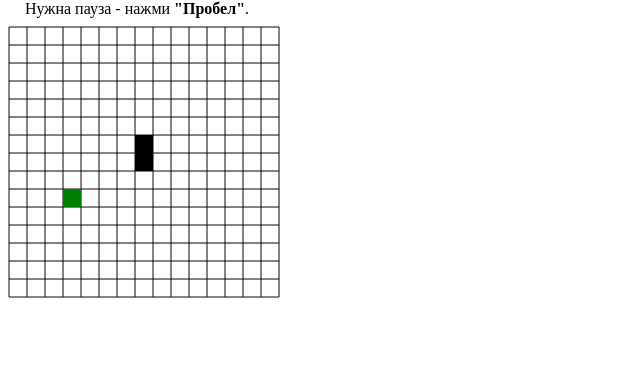
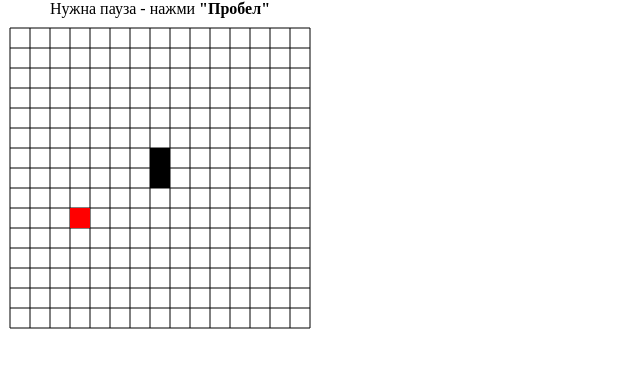
Before and after one commit to AS81/canvas, a website built with webpack: page src/index.html in a window 1280 px wide. Shown: the whole page, without its empty margins (0-640 px from the left). Built offline with nearby package versions, Linux system fonts and the light colour scheme.

Commit message:
spaused work whith snake2

```diff
--- a/src/apple.js
+++ b/src/apple.js
@@ -5,15 +5,38 @@ export default class Apple {
     this.rowscount = rowscount;
     this.cellsize = cellsize;
     this.position = [this.random(), this.random()];
+    this.time = 0;
+    this.color = "green";
   }
 
   random() {
-    return (Math.floor(Math.random() * this.rowscount));
+    return (Math.floor(Math.random() * (this.rowscount-2)+1));
+  }
+
+  step(dt) {
+    this.time += dt;
+
+    if (this.time < 5000) {
+      this.color = "green";
+     } else if (this.time < 15000) {
+      this.color = "red";
+      } else if (this.time > 30000){
+      this.time = 0;
+    }
   }
 
   toDraw() {
     this.ctx.save();
-    this.ctx.fillStyle = "green";
+    // console.log(this.color);
+    // switch (this.color) {
+    //   case colorGreen: this.ctx.fillStyle = "green";
+    //   break;
+    //   case colorRed: this.ctx.fillStyle = "red";
+    //   break;
+    //   default:
+    //   break;
+    // }
+    this.ctx.fillStyle = this.color;
     this.ctx.fillRect(this.position[0] * this.cellsize,
       this.position[1] * this.cellsize, this.cellsize, this.cellsize);
     this.ctx.restore();
--- a/src/helpers/canvas.js
+++ b/src/helpers/canvas.js
@@ -1,7 +1,7 @@
 
 export function createContext() {
   const canvas = document.createElement('canvas');
-  canvas.style.width = canvas.style.height = '90%';
+  canvas.style.width = canvas.style.height = '100%';
   canvas.width = window.innerWidth;
   canvas.height = window.innerHeight;
 
--- a/src/index.html
+++ b/src/index.html
@@ -7,7 +7,7 @@
 </head>
 
 <body style="margin: 0;">
-  <span style="margin:25px;">Нужна пауза - нажми <strong>"Пробел"</strong>.</span>
+  <span style="margin:50px;">Нужна пауза - нажми <strong>"Пробел"</strong></span>
 </body>
 
 
--- a/src/index.js
+++ b/src/index.js
@@ -10,8 +10,9 @@ const offset = 10;
 let lastFrameTime = 0;
 let paused = 0;
 
+
 const snake = new Snake(ctx, rowscount, cellsize);
-const apple = new Apple(ctx, rowscount, cellsize);
+let apple = new Apple(ctx, rowscount, cellsize);
 /**
  * @param {number} elapsedTime
  */
@@ -35,7 +36,19 @@ function loop(elapsedTime) {
 
     ctx.stroke();
     snake.step(dt);
-    snake.toDraw(apple);
+    if (snake.canEat(apple)) {
+      apple = new Apple(ctx, rowscount, cellsize);
+      snake.fed = true;
+    }
+    for (let i = 1; i < snake.parts.length; i++) {
+      if ((apple.position[0] == snake.parts[i][0]) &&
+        (apple.position[1] == snake.parts[i][1])) {
+          console.log('Apple cant apper in body of snake!');
+          apple = new Apple(ctx, rowscount, cellsize);
+        }
+      }
+    apple.step(dt);
+    snake.toDraw();
     apple.toDraw();
     ctx.restore();
   }
--- a/src/snake.js
+++ b/src/snake.js
@@ -15,9 +15,10 @@ export default class Snake {
     this.direction = [0, -1];
     //this.directionNew = undefined;
     this.time = 0;
+    this.fed = 0;
   }
-  toDraw(apple) {
-    console.log(this.canEat(apple));
+  toDraw() {
+    //console.log("snake. toDraw - Can eat:" + this.canEat(apple));
     this.parts.forEach(([x, y]) => {
       this.ctx.fillRect(x * this.cellsize,
         y * this.cellsize, this.cellsize, this.cellsize);
@@ -38,17 +39,28 @@ export default class Snake {
 
       if (((this.headX >= 0) && (this.headX < this.rowscount)) &&
         ((this.headY >= 0) && (this.headY < this.rowscount))) {
-
-        this.parts.pop();
+        if (!this.fed) {
+          this.parts.pop();
+        } else {
+          this.fed = false;
+        }
         this.parts.unshift([this.parts[0][0] + this.direction[0],
         this.parts[0][1] + this.direction[1]]);
         this.time = 0; // С‡С‚Рѕ Р±С‹ РЅРµ РЅР°РєР°РїР»РёРІР°Р»РёСЃСЊ РѕСЃС‚Р°С‚РєРё... " -= 1000 "
 
       } else {
-        //alert('Game over!');
+        alert('Game over!');
         this.reset()
       }
 
+      for (let i = 1; i < this.parts.length; i++) {
+        if ((this.headX == this.parts[i][0]) &&
+          (this.headY == this.parts[i][1])) {
+            console.log(this.parts[i][0]+':'+this.parts[i][1]);
+            alert('Game over! You eat yourself!');
+            this.reset();
+        }
+      }
     }
   }
 
```
